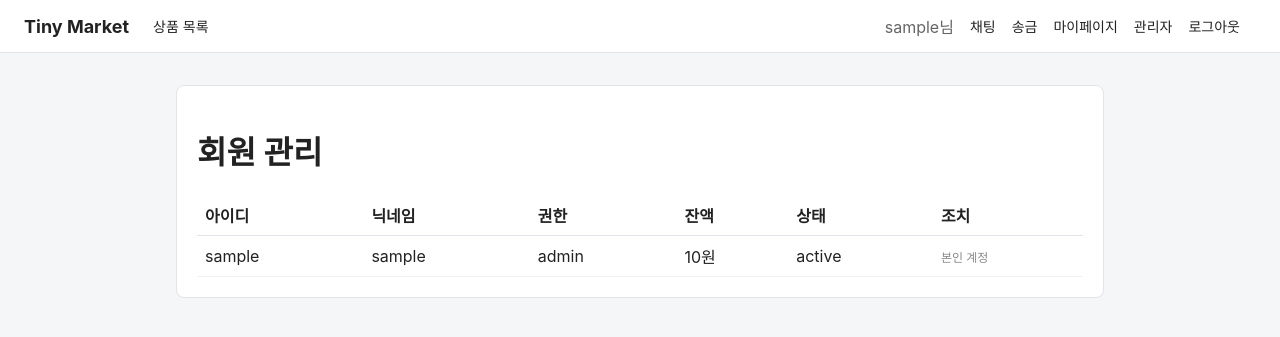
After one commit to Y0ngC1oud/secure_coding_junggo, a Flask app: page /admin/users in a window 1280 px wide. The commit adds this page. Shown: the top 337 px of the page. Run offline with Flask 3, Linux system fonts and the light colour scheme; a user stored in the database is signed in; tables that the repository leaves empty hold one stand-in row (values such as "Sample post").

Commit message:
feat: 관리자 페이지 추가
- 관리자 대시보드(회원/상품/신고 통계), 회원 관리(활성화/정지), 상품 관리(활성화/차단/삭제), 신고 관리(처리 완료)
- admin_required 데코레이터로 관리자 전용 라우트 보호, 비관리자는 403
- 관리자는 본인 계정 상태를 스스로 변경할 수 없도록 제한
- flask create-admin <username> CLI 명령으로 관리자 승격 지원

```diff
--- /dev/null
+++ b/app/admin/routes.py
@@ -0,0 +1,114 @@
+from functools import wraps
+
+from flask import Blueprint, abort, flash, redirect, render_template, request, url_for
+from flask_login import current_user, login_required
+
+from ..extensions import db
+from ..models import Product, Report, User
+
+admin_bp = Blueprint("admin", __name__, url_prefix="/admin")
+
+
+def admin_required(view):
+    @wraps(view)
+    @login_required
+    def wrapped(*args, **kwargs):
+        if not current_user.is_admin:
+            abort(403)
+        return view(*args, **kwargs)
+
+    return wrapped
+
+
+@admin_bp.route("/")
+@admin_required
+def dashboard():
+    stats = {
+        "user_count": User.query.count(),
+        "product_count": Product.query.count(),
+        "pending_report_count": Report.query.filter_by(status="pending").count(),
+    }
+    return render_template("admin/dashboard.html", stats=stats)
+
+
+@admin_bp.route("/users")
+@admin_required
+def users():
+    all_users = User.query.order_by(User.created_at.desc()).all()
+    return render_template("admin/users.html", users=all_users)
+
+
+@admin_bp.route("/users/<int:user_id>/status", methods=["POST"])
+@admin_required
+def update_user_status(user_id):
+    target = User.query.get_or_404(user_id)
+    new_status = request.form.get("status")
+    if new_status not in ("active", "dormant", "banned"):
+        abort(400)
+
+    if target.id == current_user.id:
+        flash("본인 계정 상태는 변경할 수 없습니다.", "error")
+        return redirect(url_for("admin.users"))
+
+    target.status = new_status
+    db.session.commit()
+    flash(f"{target.nickname}님의 상태가 '{new_status}'(으)로 변경되었습니다.", "success")
+    return redirect(url_for("admin.users"))
+
+
+@admin_bp.route("/products")
+@admin_required
+def products():
+    all_products = Product.query.order_by(Product.created_at.desc()).all()
+    return render_template("admin/products.html", products=all_products)
+
+
+@admin_bp.route("/products/<int:product_id>/status", methods=["POST"])
+@admin_required
+def update_product_status(product_id):
+    product = Product.query.get_or_404(product_id)
+    new_status = request.form.get("status")
+    if new_status not in ("active", "blocked", "sold"):
+        abort(400)
+
+    product.status = new_status
+    db.session.commit()
+    flash("상품 상태가 변경되었습니다.", "success")
+    return redirect(url_for("admin.products"))
+
+
+@admin_bp.route("/products/<int:product_id>/delete", methods=["POST"])
+@admin_required
+def delete_product(product_id):
+    product = Product.query.get_or_404(product_id)
+    db.session.delete(product)
+    db.session.commit()
+    flash("상품이 삭제되었습니다.", "success")
+    return redirect(url_for("admin.products"))
+
+
+@admin_bp.route("/reports")
+@admin_required
+def reports():
+    all_reports = Report.query.order_by(Report.created_at.desc()).all()
+
+    target_labels = {}
+    for report in all_reports:
+        if report.target_type == "product":
+            product = Product.query.get(report.target_id)
+            target_labels[report.id] = product.name if product else "(삭제된 상품)"
+        else:
+            target_user = User.query.get(report.target_id)
+            target_labels[report.id] = target_user.nickname if target_user else "(삭제된 사용자)"
+
+    return render_template("admin/reports.html", reports=all_reports, target_labels=target_labels)
+
+
+@admin_bp.route("/reports/<int:report_id>/resolve", methods=["POST"])
+@admin_required
+def resolve_report(report_id):
+    report = Report.query.get_or_404(report_id)
+    report.status = "resolved"
+    db.session.commit()
+    flash("신고가 처리 완료로 표시되었습니다.", "success")
+    return redirect(url_for("admin.reports"))
--- a/app/models.py
+++ b/app/models.py
@@ -62,6 +62,8 @@ class Report(db.Model):
     status = db.Column(db.String(10), nullable=False, default="pending")  # pending, resolved
     created_at = db.Column(db.DateTime, default=datetime.utcnow)
 
+    reporter = db.relationship("User", foreign_keys=[reporter_id])
+
 
 class Message(db.Model):
     __tablename__ = "messages"
--- /dev/null
+++ b/app/templates/admin/users.html
@@ -0,0 +1,46 @@
+{% extends "base.html" %}
+{% block title %}회원 관리 - Tiny Market{% endblock %}
+{% block content %}
+  <div class="card">
+    <h1>회원 관리</h1>
+    <table style="width:100%;border-collapse:collapse;margin-top:12px;">
+      <thead>
+        <tr style="text-align:left;border-bottom:1px solid #e2e4e8;">
+          <th style="padding:8px;">아이디</th>
+          <th style="padding:8px;">닉네임</th>
+          <th style="padding:8px;">권한</th>
+          <th style="padding:8px;">잔액</th>
+          <th style="padding:8px;">상태</th>
+          <th style="padding:8px;">조치</th>
+        </tr>
+      </thead>
+      <tbody>
+        {% for user in users %}
+          <tr style="border-bottom:1px solid #f0f1f3;">
+            <td style="padding:8px;">{{ user.username }}</td>
+            <td style="padding:8px;">{{ user.nickname }}</td>
+            <td style="padding:8px;">{{ user.role }}</td>
+            <td style="padding:8px;">{{ "{:,}".format(user.balance) }}원</td>
+            <td style="padding:8px;">{{ user.status }}</td>
+            <td style="padding:8px;">
+              {% if user.id != current_user.id %}
+                <form method="post" action="{{ url_for('admin.update_user_status', user_id=user.id) }}" style="display:inline;">
+                  <input type="hidden" name="csrf_token" value="{{ csrf_token() }}">
+                  <input type="hidden" name="status" value="active">
+                  <button class="btn secondary" type="submit" style="padding:4px 8px;font-size:12px;">활성화</button>
+                </form>
+                <form method="post" action="{{ url_for('admin.update_user_status', user_id=user.id) }}" style="display:inline;">
+                  <input type="hidden" name="csrf_token" value="{{ csrf_token() }}">
+                  <input type="hidden" name="status" value="banned">
+                  <button class="btn danger" type="submit" style="padding:4px 8px;font-size:12px;">정지</button>
+                </form>
+              {% else %}
+                <span style="color:#888;font-size:12px;">본인 계정</span>
+              {% endif %}
+            </td>
+          </tr>
+        {% endfor %}
+      </tbody>
+    </table>
+  </div>
+{% endblock %}
--- a/app/templates/base.html
+++ b/app/templates/base.html
@@ -19,6 +19,9 @@
           <a href="{{ url_for('chat.inbox') }}">채팅</a>
           <a href="{{ url_for('transfers.new_transfer') }}">송금</a>
           <a href="{{ url_for('auth.mypage') }}">마이페이지</a>
+          {% if current_user.is_admin %}
+            <a href="{{ url_for('admin.dashboard') }}">관리자</a>
+          {% endif %}
           <a href="{{ url_for('auth.logout') }}">로그아웃</a>
         {% else %}
           <a href="{{ url_for('auth.login') }}">로그인</a>
```
Also changed, not shown: app/__init__.py (+15 -0 lines), app/templates/admin/dashboard.html (added, +15 -0 lines), app/templates/admin/products.html (added, +44 -0 lines), app/templates/admin/reports.html (added, +38 -0 lines), app/admin/__init__.py (added).
